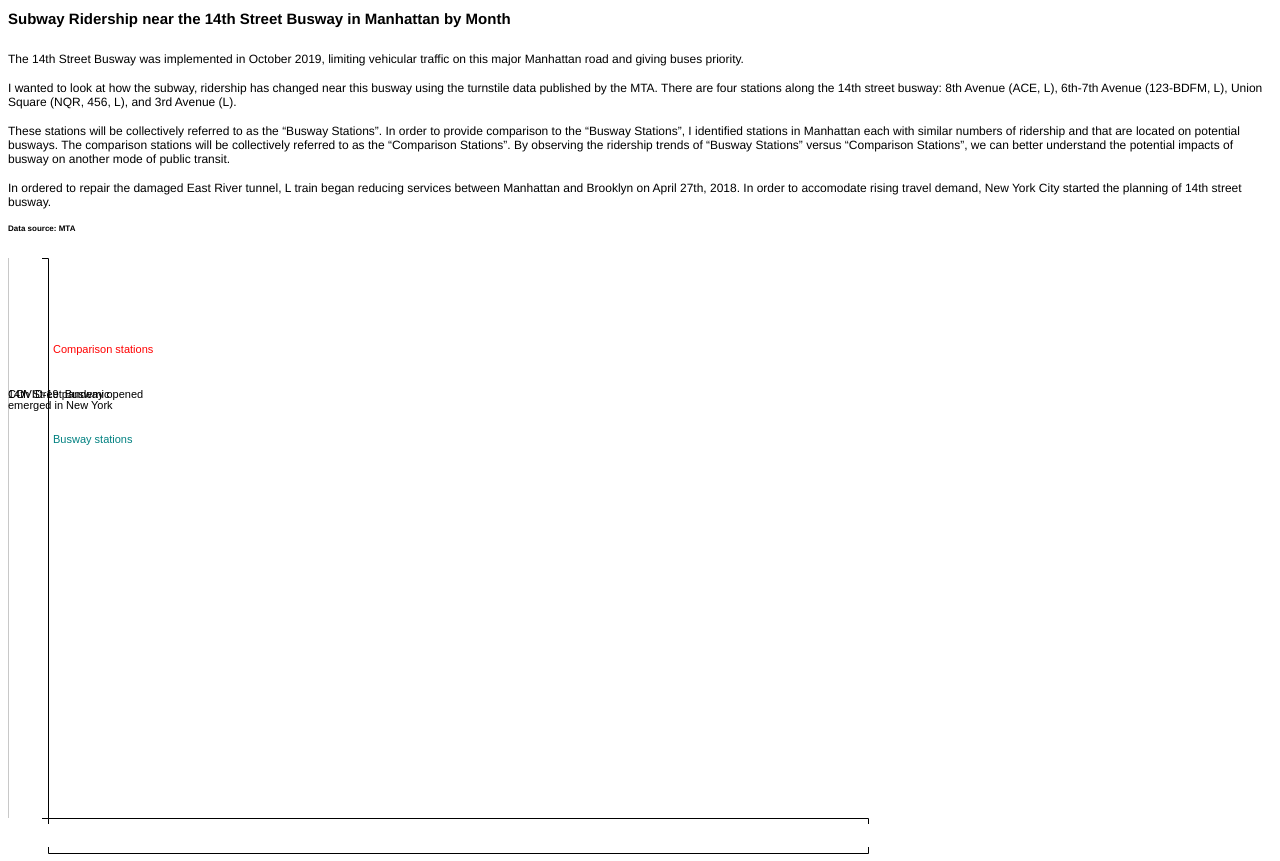
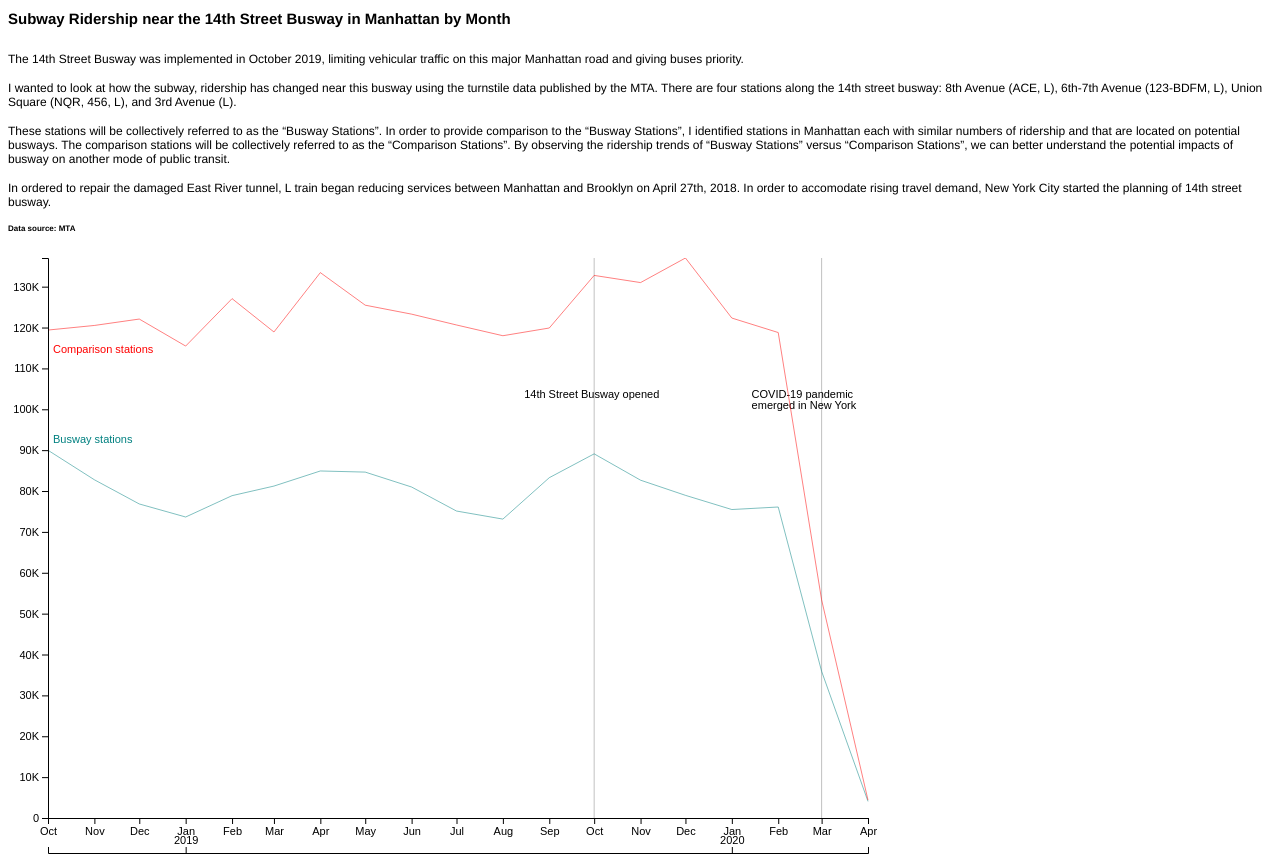
Before and after one commit to zeliukang/DSGN-637-Project-3, a plain HTML site: page index.html in a window 1280 px wide. Shown: the top 861 px of the page. Drawn offline with nearby package versions, Linux system fonts and the light colour scheme.

Commit message:
Update index.html

```diff
--- a/index.html
+++ b/index.html
@@ -3,7 +3,7 @@
 	<head>
 		<meta charset="utf-8">
 		<title>D3: Line chart</title>
-		<script src="https://d3js.org/d3.v5.js"></script>
+		<script src="https://d3js.org/d3.v4.5.js"></script>
 		<style type="text/css">
 
             h1 {
```
